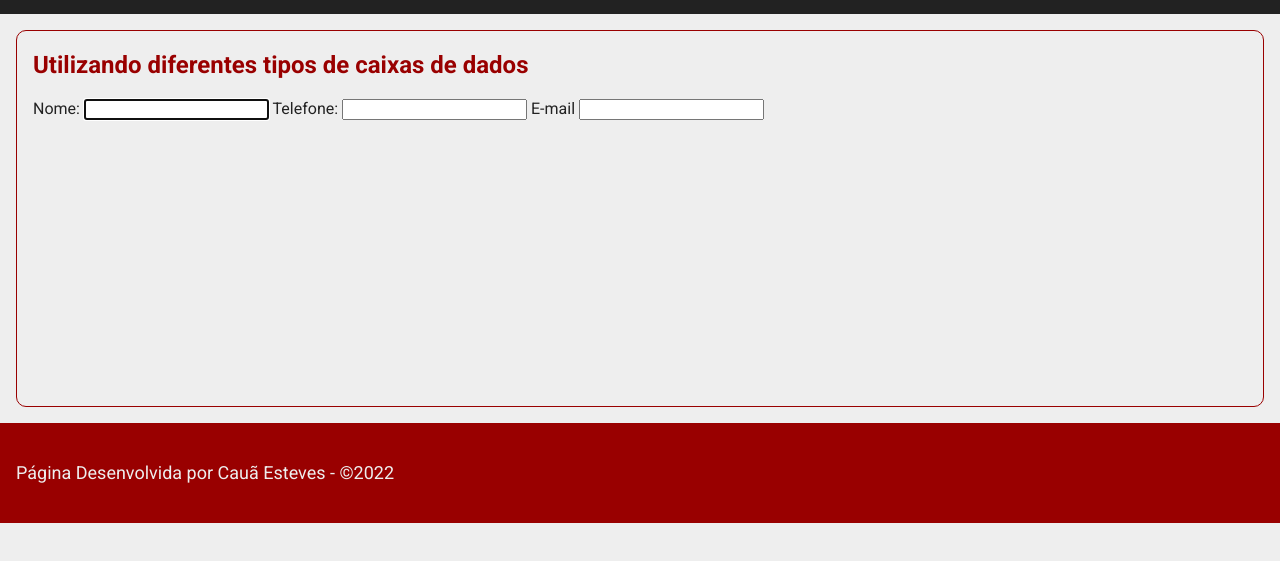
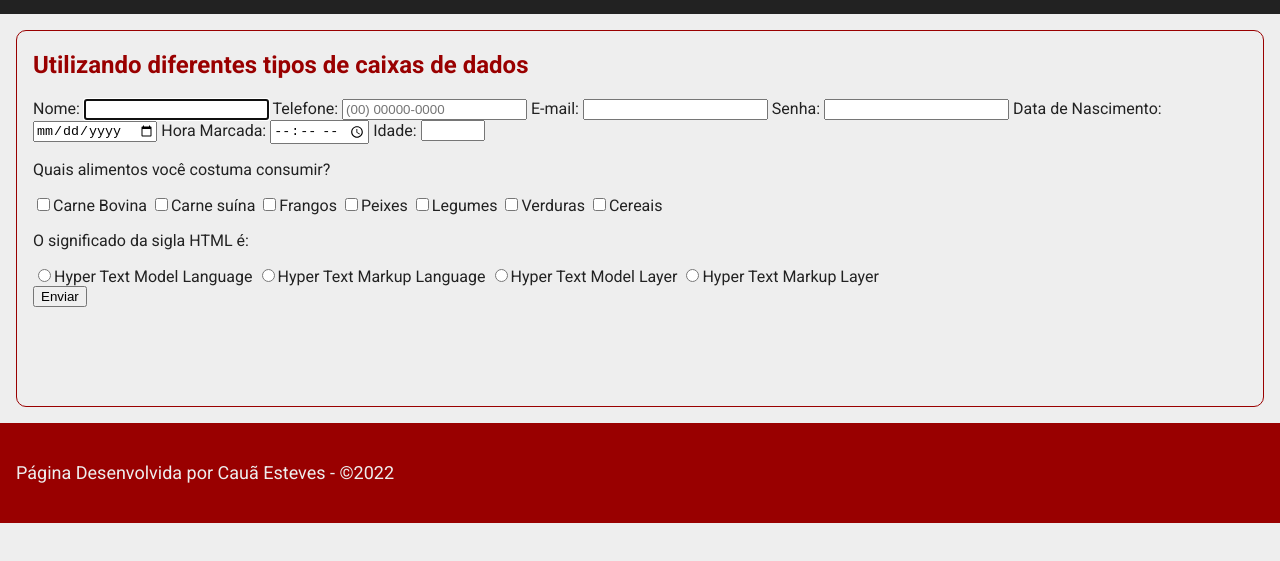
Before and after one commit to nuncamexa/recursos, a plain HTML site: page formulario.html in a window 1280 px wide. Shown: the part 169-730 px from the top of the page. Drawn offline with Linux system fonts and the light colour scheme.

Commit message:
Formularios-parte 2

```diff
--- a/formulario.html
+++ b/formulario.html
@@ -32,11 +32,42 @@
             </header>
             <article class="conteudo">
                 <h2 class="titulo-2">Utilizando diferentes tipos de caixas de dados</h2>
-                <form action="#" name="frmCadastro" method="post">
+                <form action="javascript:alert('Formulario enviado!');" name="frmCadastro" method="post">
                     <div class="conteudo-formulario">
-                    <label for="textNome">Nome: </label><input type="text" name="txtNome" id="txtNome" maxlength="50" autofocus required>
-                    <label for="txtTelefone"> Telefone: </label> <input type="tel" name="txtFone" id="txtTelefone" maxlength="15" required>
-                    <label for="txtEmail">E-mail</label> <input type="email" name="txtEmail" id="txtEmail" maxlength="40" required>
+                    <label for="textNome">Nome: </label>
+                    <input type="text" name="nome" id="txtNome" maxlength="50" required autofocus>
+                    <label for="txtTelefone"> Telefone: </label>
+                    <input type="tel" name="telefone" id="txtTelefone" maxlength="15" pattern="\([0-9]{2}\) [0-9]{4,5}-[0-9]{4}$" placeholder="(00) 00000-0000" required>
+                    <label for="txtEmail">E-mail: </label>
+                    <input type="email" name="email" id="txtEmail" maxlength="40" required>
+                    <label for="txtSenha">Senha: </label>
+                    <input type="password" name="senha" id="txtSenha" minlength="6" maxlength="12" required>
+                    <label for="txtData">Data de Nascimento:</label>
+                    <input type="date" name="datadenascimento" id="txtData">
+                    <label for="txtHora">Hora Marcada: </label>
+                    <input type="time" name="horamarcada" id="txtHora">
+                    <label for="txtIdade">Idade: </label>
+                    <input type="number" name="idade" id="txtIdade" min="0" max="150">
+
+                    <br>
+                    <p>Quais alimentos você costuma consumir?</p>
+                    <input type="checkbox" name="comida" id="chkcomida1" value="bovina"><label for="chkcomida1">Carne Bovina</label>
+                    <input type="checkbox" name="comida" id="chkcomida2" value="suina"><label for="chkcomida2">Carne suína</label>
+                    <input type="checkbox" name="comida" id="chkcomida3" value="frangos"><label for="chkcomida3">Frangos</label>
+                    <input type="checkbox" name="comida" id="chkcomida4" value="peixes"><label for="chkcomida4">Peixes</label>
+                    <input type="checkbox" name="comida" id="chkcomida5" value="legumes"><label for="chkcomida5">Legumes</label>
+                    <input type="checkbox" name="comida" id="chkcomida6" value="verduras"><label for="chkcomida6">Verduras</label>
+                    <input type="checkbox" name="comida" id="chkcomida7" value="cereais"><label for="chkcomida7">Cereais</label>
+
+                    <br>
+                    <p>O significado da sigla HTML é:</p>
+                    <input type="radio" name="alternativa" id="radAlternativaA"><label for="radAlternativaA">Hyper Text Model Language</label>
+                    <input type="radio" name="alternativa" id="radAlternativaB"><label for="radAlternativaB">Hyper Text Markup Language</label>
+                    <input type="radio" name="alternativa" id="radAlternativaC"><label for="radAlternativaC">Hyper Text Model Layer</label>
+                    <input type="radio" name="alternativa" id="radAlternativaD"><label for="radAlternativaD">Hyper Text Markup Layer</label>
+
+                    <br>
+                    <button type="submit">Enviar</button>
                     </div>
                 </form>
             </article>
```
